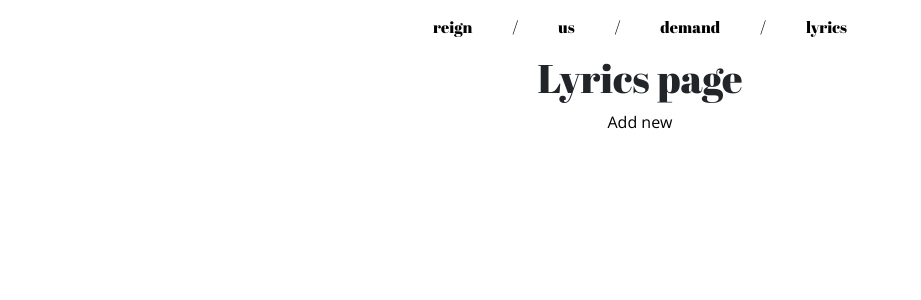
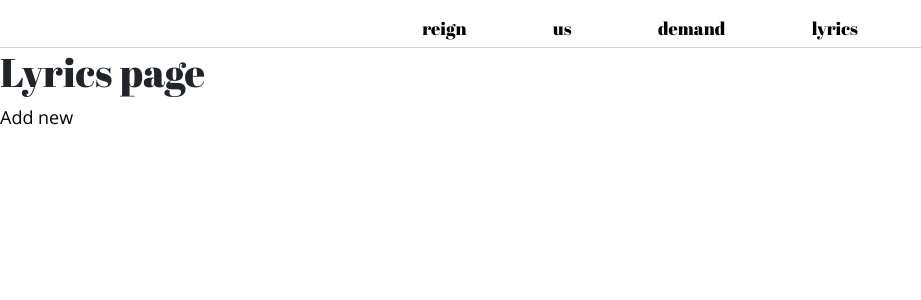
Before and after one commit to drejleeo/reign-react, a React (Create React App) app: page /reign-react/lyrics in a window 1280 px wide. Shown: the top 300 px of the page, without its empty margins (0-921 px from the left). Built offline with nearby package versions, Linux system fonts and the light colour scheme; no server answers.

Commit message:
Added side youtube playlist

```diff
--- a/src/components/App.js
+++ b/src/components/App.js
@@ -9,7 +9,8 @@ function App() {
   return (
     <Router basename="/reign-react">
       <Nav />
-      <div className="main-panel w-50 mx-auto text-center">
+      <main className="">
+        <div className="main-panel">
           <Switch>
             {/* Navigation */}
             <Route path="/" exact component={Home} />
@@ -20,6 +21,7 @@ function App() {
             <Route path="/lyrics/new" exact component={LyricsCreate} />
           </Switch>
         </div>
+      </main>
     </Router>
   );
 }
--- a/src/components/Lyrics.js
+++ b/src/components/Lyrics.js
@@ -1,10 +1,10 @@
+import './styles/Lyrics.scss';
 import React, { Component } from 'react';
 import { Link } from 'react-router-dom';
 
-// import { FaPuzzlePiece } from 'react-icons/fa'
-
 import { Editor } from '@tinymce/tinymce-react';
 import { tinyApiKey } from '../environment/secrets';
+import $ from 'jquery';
 
 
 class Lyrics extends Component {
@@ -13,40 +13,80 @@ class Lyrics extends Component {
         return (
             <div className="">
                 <h1 className="abril-fatface">Lyrics page</h1>
-                <Link to="/lyrics/new">
-                    Add new
-                     {/* <FaPuzzlePiece size={30} /> */}
-                </Link>
+                <Link to="/lyrics/new">Add new</Link>
             </div>
         );
     }
 }
 
 class LyricsCreate extends Component {
-    state = {}
+    constructor(props) {
+        super(props);
+        this.state = { };
+
+        this.videoProps = {
+            ratio: '16/9',
+            width: 480,
+        };
+
+        document.documentElement.style.setProperty('--size-nb-side-width', this.videoProps.width);
+    }
+
+    computeVideoHeight() {
+        const ratio = this.videoProps.ratio.split('/');
+        return this.videoProps.width * ratio[1] / ratio[0];
+    }
+
+    getVideoWidth() {
+        console.log($('nb-side-panel').clientWidth);
+        return $('nb-side-panel').clientWidth;
+    }
+
+    getVideoHeight() {
+        console.log($('nb-side-panel').clientHeight);
+        return $('nb-side-panel').clientHeight;
+    }
+
     render() {
         return (
-            <div className="">
-                <h1 className="abril-fatface">Write new lyrics</h1>
+            <div className="notebook row">
+                <div className="nb-page col-8 xy-center full-min-height">
+                    <div className="nb-format-lines">
+                        <input className="title-input no-focus no-border abril-fatface" placeholder="Add title"></input>
                         <Editor
+                            className="no-focus no-border"
                             apiKey={tinyApiKey}
-                    initialValue="<p>This is the initial content of the editor</p>"
                             inline={true}
                             init={{
                                 height: 500,
                                 menubar: false,
+                                placeholder: 'Begin writing here',
                                 plugins: [
                                     'advlist autolink lists link image charmap print preview anchor',
                                     'searchreplace visualblocks code fullscreen',
                                     'insertdatetime media table paste code help wordcount'
                                 ],
                                 toolbar:
-                            'undo redo | formatselect | bold italic backcolor | \
-                            alignleft aligncenter alignright alignjustify | \
-                            bullist numlist outdent indent | removeformat | help'
+                                    // Stretch toolbar as much as possible and leave help button
+                                    'undo redo | formatselect | backcolor | ' +
+                                    'alignleft aligncenter alignright alignjustify | ' +
+                                    'bullist numlist | help'
                             }}
                             onEditorChange={this.handleEditorChange}
                         />
+                    </div>
+                </div>
+                <div className="nb-side-panel col-4">
+                    <div className="video-container">
+                        <iframe title="soundtrack" className="video-beat-frame" src="https://www.youtube-nocookie.com/embed/videoseries?list=PLAkpLQE6lk-hLnBjXLa3arXiM7ebcAOTe"
+                            frameBorder="0" allow="accelerometer; autoplay; clipboard-write; encrypted-media; gyroscope; picture-in-picture"
+                            allowFullScreen>
+                        </iframe>
+                    </div>
+                    <div className="nb-side-meta xy-center">
+                        <input className="no-focus no-border" placeholder="Add sounds here"></input>
+                    </div>
+                </div>
             </div>
         );
     }
--- a/src/components/styles/App.css
+++ b/src/components/styles/App.css
@@ -1,7 +1,3 @@
 .App {
   min-height: 100vh;
 }
-
-.main-panel {
-  align-items: center;
-}
--- /dev/null
+++ b/src/components/styles/Lyrics.scss
@@ -0,0 +1,49 @@
+.notebook {
+    margin: 0;
+    width: 100%;
+
+    .full-min-height { min-height: calc(100vh - var(--size-nav-height)); }
+
+    .nb-page {
+        overflow: scroll;
+
+        // Border
+        border-right: 1px solid #d5d5d5;
+
+        .nb-format-lines {
+            min-height: 40%;
+            width: 40%;
+            // padding: 50px 0 50px 6vh;
+
+            .title-input {
+                font-size: 38px;
+                padding: 20px 0 20px 0;
+            }
+        }
+    }
+
+    .nb-side-panel {
+        // Match padding of .col-4 class
+        padding-top: 15px;
+
+        .video-container {
+            position: relative;
+            width: 100%;
+            padding-bottom: 56.25%;
+
+            .video-beat-frame {
+                position: absolute;
+                top: 0;
+                left: 0;
+                width: 100%;
+                height: 100%;
+                border: 0;
+            }
+        }
+
+        .nb-side-meta {
+            width: 100%;
+            padding: 35px;
+        }
+    }
+}
--- a/src/components/styles/Nav.css
+++ b/src/components/styles/Nav.css
@@ -4,9 +4,11 @@ ul, li {
 }
 
 .navbar {
-    width: 100hv;
+    width: 100vw;
+    height: var(--size-nav-height);
     color: var(--global-text-color);
     padding: 0;
+    border-bottom: 1px solid #d5d5d5;
 }
 
 .nav-links li {
--- a/src/index.css
+++ b/src/index.css
@@ -1,13 +1,29 @@
 @import url('https://fonts.googleapis.com/css2?family=Abril+Fatface&family=Open+Sans&display=swap');
+@import url('./themes.css');
 
 :root {
+  /* Themes */
   --light-text-color: white;
   --dark-text-color: black;
-  --global-text-color: var(--dark-text-color);
+  --global-text-color: var(--light-text-color);
+
+  /* Sizes */
+  --size-nav-height: 6vh;
+
+  /* Fonts */
   --default-fonts: 'Open Sans', -apple-system, BlinkMacSystemFont, 'Segoe UI', 'Roboto', 'Oxygen',
     'Ubuntu', 'Cantarell', 'Fira Sans', 'Droid Sans', 'Helvetica Neue',
     sans-serif;
+  --default-font-size: large;
 }
+
+/* Chrome/Opera/Safari  /  Firefox 19+  /  Firefox 18-  /  IE 10+ */
+/* ::-webkit-input-placeholder
+::-moz-placeholder
+:-moz-placeholder
+:-ms-input-placeholder {
+  color: var(--light-text-color);
+} */
 
 * {
   box-sizing: border-box;
@@ -17,6 +33,7 @@
 
 body {
   font-family: var(--default-fonts);
+  font-size: var(--default-font-size);
   -webkit-font-smoothing: antialiased;
   -moz-osx-font-smoothing: grayscale;
 }
@@ -28,9 +45,24 @@ code {
 
 a {
   text-decoration: none;
-  color: black;
+  color: var(--dark-text-color);
 }
 
 .abril-fatface {
   font-family: 'Abril Fatface', var(--default-fonts);
 }
+
+.no-border {
+  border-style: none;
+}
+
+.no-focus:focus {
+  outline: none;
+}
+
+/* Display contents centered, ajust overflow */
+.xy-center {
+  display: flex;
+  align-items: center;
+  justify-content: center;
+}
--- /dev/null
+++ b/src/themes.css
@@ -0,0 +1,39 @@
+.flatNature {
+    --first: #513b56;
+    --second: #525174;
+    --third: #348aa7;
+    --fourth: #5dd39e;
+    --fifth: #bce784;
+}
+
+.olive {
+    --first: #344e41;
+    --second: #3a5a40;
+    --third: #588157;
+    --fourth: #a3b18a;
+    --fifth: #dad7cd;
+}
+
+.sunset {
+    --first: #484a47;
+    --second: #5c6d70;
+    --third: #a37774;
+    --fourth: #e88873;
+    --fifth: #e0ac9d;
+}
+
+.guevara {
+    --first: #202c39;
+    --second: #283845;
+    --third: #b8b08d;
+    --fourth: #f2d492;
+    --fifth: #f29559;
+}
+
+.seaHorizon {
+    --first: #765d69;
+    --second: #f1828d;
+    --third: #fcd0ba;
+    --fourth: #fefad4;
+    --fifth: #8fb9a8;
+}
```
Also changed, not shown: app.yaml (added, +13 -0 lines), package.json (+3 -12 lines), src/components/Sidebar.js (added, +16 -0 lines), src/components/styles/Sidebar.css (added). Lines whose indentation alone changed are shown as unchanged.
